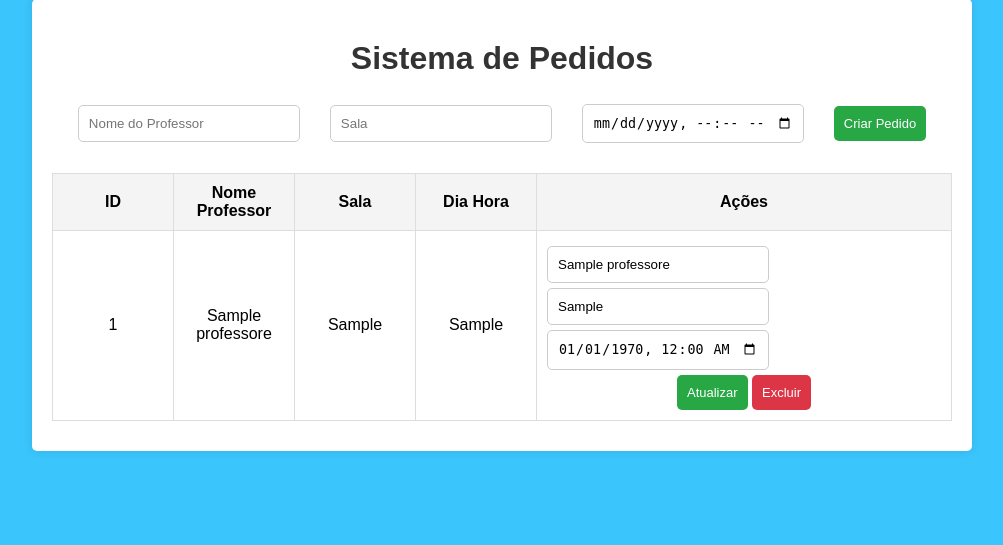
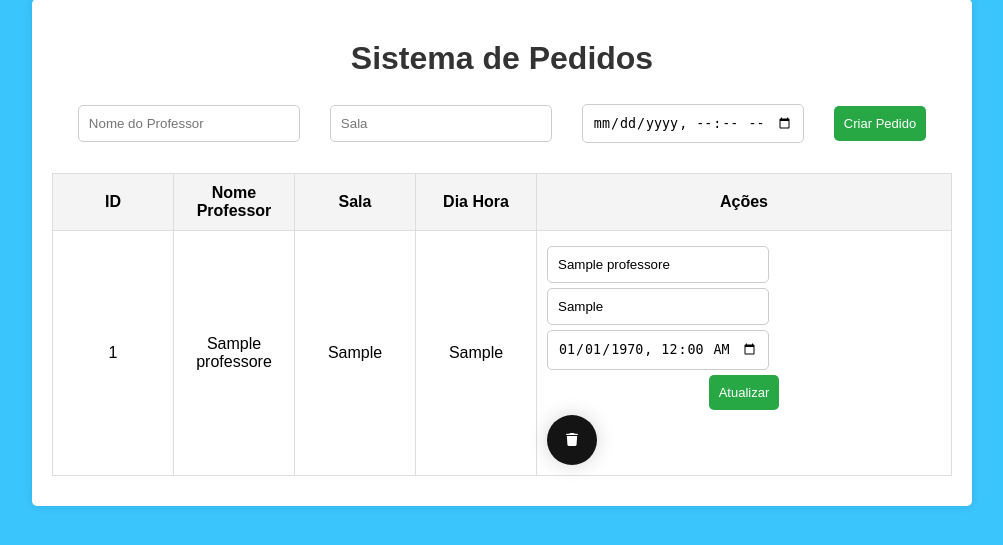
Before and after one commit to henrique0927/crudDupla, a PHP site: page / in a window 1280 px wide. Shown: the part 51-596 px from the top of the page, without its empty margins (138-1141 px from the left). Run offline with PHP 8.4, Linux system fonts and the light colour scheme; tables that the repository leaves empty or names only in its code hold one stand-in row (values such as "Sample post").

Commit message:
botão de excluir novo

```diff
--- a/crud/css/style.css
+++ b/crud/css/style.css
@@ -104,6 +104,69 @@ a.delete {
   border-radius: 5px;
 }
 
-a.delete:hover {
-  background-color: #c82333;
+/* From Uiverse.io by vinodjangid07 */
+.button {
+  width: 50px;
+  height: 50px;
+  border-radius: 50%;
+  background-color: rgb(20, 20, 20);
+  border: none;
+  font-weight: 600;
+  display: flex;
+  flex-direction: column;
+  align-items: center;
+  justify-content: center;
+  box-shadow: 0px 0px 20px rgba(0, 0, 0, 0.164);
+  cursor: pointer;
+  transition-duration: 0.3s;
+  overflow: hidden;
+  position: relative;
+  gap: 1px;
 }
+
+.svgIcon {
+  width: 12px;
+  transition-duration: 0.3s;
+}
+
+.svgIcon path {
+  fill: white;
+}
+
+.button:hover {
+  width: 140px;
+  border-radius: 50px;
+  transition-duration: 0.3s;
+  background-color: rgb(255, 69, 69);
+  align-items: center;
+  gap: 0;
+}
+
+.button:hover .bin-bottom {
+  width: 50px;
+  transition-duration: 0.3s;
+  transform: translateY(60%);
+}
+.bin-top {
+  transform-origin: bottom right;
+}
+.button:hover .bin-top {
+  width: 50px;
+  transition-duration: 0.3s;
+  transform: translateY(60%) rotate(160deg);
+}
+.button::before {
+  position: absolute;
+  top: -20px;
+  content: "Delete";
+  color: white;
+  transition-duration: 0.3s;
+  font-size: 2px;
+}
+
+.button:hover::before {
+  font-size: 13px;
+  opacity: 1;
+  transform: translateY(35px);
+  transition-duration: 0.3s;
+}
--- a/crud/index.php
+++ b/crud/index.php
@@ -13,13 +13,13 @@ if (isset($_POST['create'])) {
     $stmt->execute();
     $professor_id = $conn->insert_id;
 
-    // Inserir nova sala na tabela "aulas"
+    // inserir nova sala na tabela "aulas"
     $stmt = $conn->prepare("INSERT INTO aulas (sala) VALUES (?)");
     $stmt->bind_param("s", $sala);
     $stmt->execute();
     $aula_id = $conn->insert_id;
 
-    // Inserir na tabela "dia_hora"
+    // inserir na tabela "dia_hora"
     $stmt = $conn->prepare("INSERT INTO dia_hora (professor_id, aula_id, hora_aula) VALUES (?, ?, ?)");
     $stmt->bind_param("iis", $professor_id, $aula_id, $hora_aula);
     $stmt->execute();
@@ -28,7 +28,7 @@ if (isset($_POST['create'])) {
     exit();
 }
 
-// Lógica para atualização
+// UPDATE
 if (isset($_POST['update'])) {
     $id = $_POST['id'];
     $nome_professor = $_POST['nome_professor'];
@@ -101,7 +101,7 @@ if (isset($_GET['delete'])) {
             </thead>
             <tbody>
                 <?php
-                // puxar os pedidos "READ"
+                // puxar os pedidos READ
                 $sql = "SELECT dh.id, p.nome_professor, a.sala, dh.hora_aula
                         FROM dia_hora dh
                         JOIN professores p ON dh.professor_id = p.professor_id
@@ -125,7 +125,46 @@ if (isset($_GET['delete'])) {
                             <div id="botao-junto">
                                 <button type="submit" name="update">Atualizar</button>
                                 <!-- botão para excluir pedido -->
-                                <a href="index.php?delete=<?php echo htmlspecialchars($row['id']); ?>" class="delete">Excluir</a>
+                                <a href="index.php?delete=<?php echo htmlspecialchars($row['id']); ?>">
+                                <button class="button">
+                                <svg
+                                    xmlns="http://www.w3.org/2000/svg"
+                                    fill="none"
+                                    viewBox="0 0 69 14"
+                                    class="svgIcon bin-top"
+                                >
+                                    <g clip-path="url(#clip0_35_24)">
+                                    <path
+                                        fill="black"
+                                        d="M20.8232 2.62734L19.9948 4.21304C19.8224 4.54309 19.4808 4.75 19.1085 4.75H4.92857C2.20246 4.75 0 6.87266 0 9.5C0 12.1273 2.20246 14.25 4.92857 14.25H64.0714C66.7975 14.25 69 12.1273 69 9.5C69 6.87266 66.7975 4.75 64.0714 4.75H49.8915C49.5192 4.75 49.1776 4.54309 49.0052 4.21305L48.1768 2.62734C47.3451 1.00938 45.6355 0 43.7719 0H25.2281C23.3645 0 21.6549 1.00938 20.8232 2.62734ZM64.0023 20.0648C64.0397 19.4882 63.5822 19 63.0044 19H5.99556C5.4178 19 4.96025 19.4882 4.99766 20.0648L8.19375 69.3203C8.44018 73.0758 11.6746 76 15.5712 76H53.4288C57.3254 76 60.5598 73.0758 60.8062 69.3203L64.0023 20.0648Z"
+                                    ></path>
+                                    </g>
+                                    <defs>
+                                    <clipPath id="clip0_35_24">
+                                        <rect fill="white" height="14" width="69"></rect>
+                                    </clipPath>
+                                    </defs>
+                                </svg>
+
+                                <svg
+                                    xmlns="http://www.w3.org/2000/svg"
+                                    fill="none"
+                                    viewBox="0 0 69 57"
+                                    class="svgIcon bin-bottom"
+                                >
+                                    <g clip-path="url(#clip0_35_22)">
+                                    <path
+                                        fill="black"
+                                        d="M20.8232 -16.3727L19.9948 -14.787C19.8224 -14.4569 19.4808 -14.25 19.1085 -14.25H4.92857C2.20246 -14.25 0 -12.1273 0 -9.5C0 -6.8727 2.20246 -4.75 4.92857 -4.75H64.0714C66.7975 -4.75 69 -6.8727 69 -9.5C69 -12.1273 66.7975 -14.25 64.0714 -14.25H49.8915C49.5192 -14.25 49.1776 -14.4569 49.0052 -14.787L48.1768 -16.3727C47.3451 -17.9906 45.6355 -19 43.7719 -19H25.2281C23.3645 -19 21.6549 -17.9906 20.8232 -16.3727ZM64.0023 1.0648C64.0397 0.4882 63.5822 0 63.0044 0H5.99556C5.4178 0 4.96025 0.4882 4.99766 1.0648L8.19375 50.3203C8.44018 54.0758 11.6746 57 15.5712 57H53.4288C57.3254 57 60.5598 54.0758 60.8062 50.3203L64.0023 1.0648Z"
+                                    ></path>
+                                    </g>
+                                    <defs>
+                                    <clipPath id="clip0_35_22">
+                                        <rect fill="white" height="57" width="69"></rect>
+                                    </clipPath>
+                                    </defs>
+                                </svg>
+                                </button></a>
                             </div>
                         </form>
                     </td>
```
